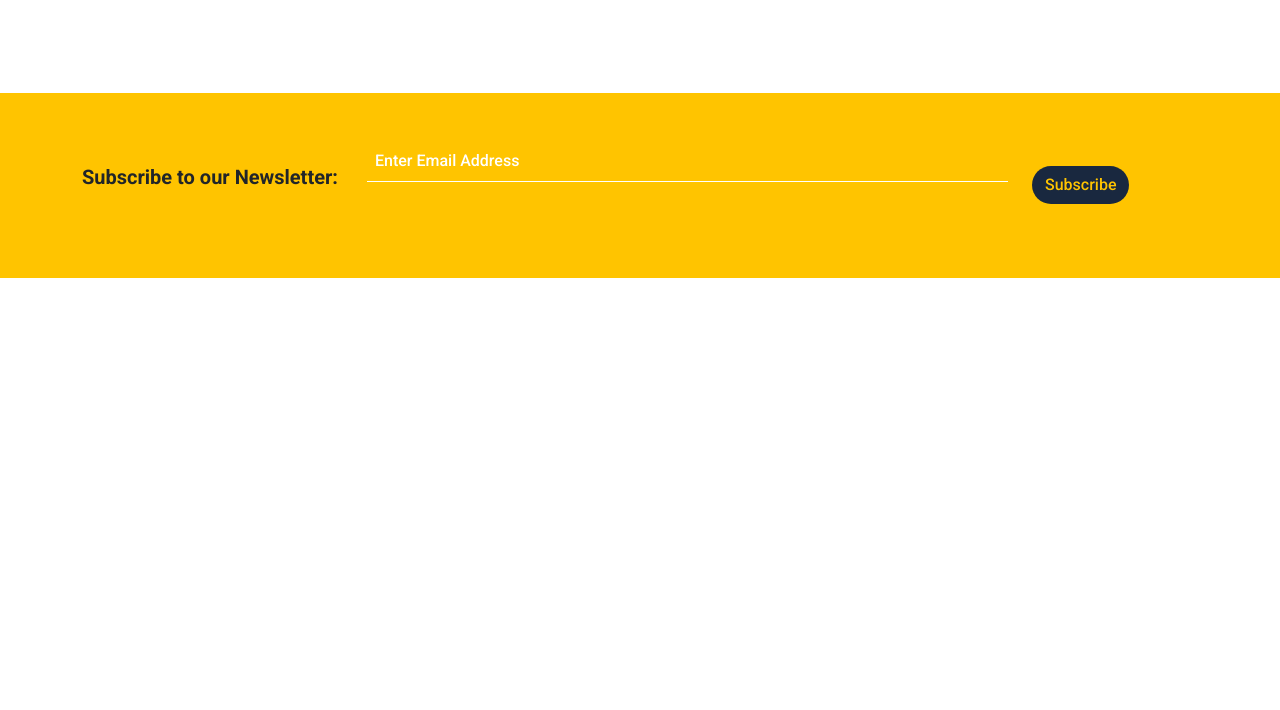
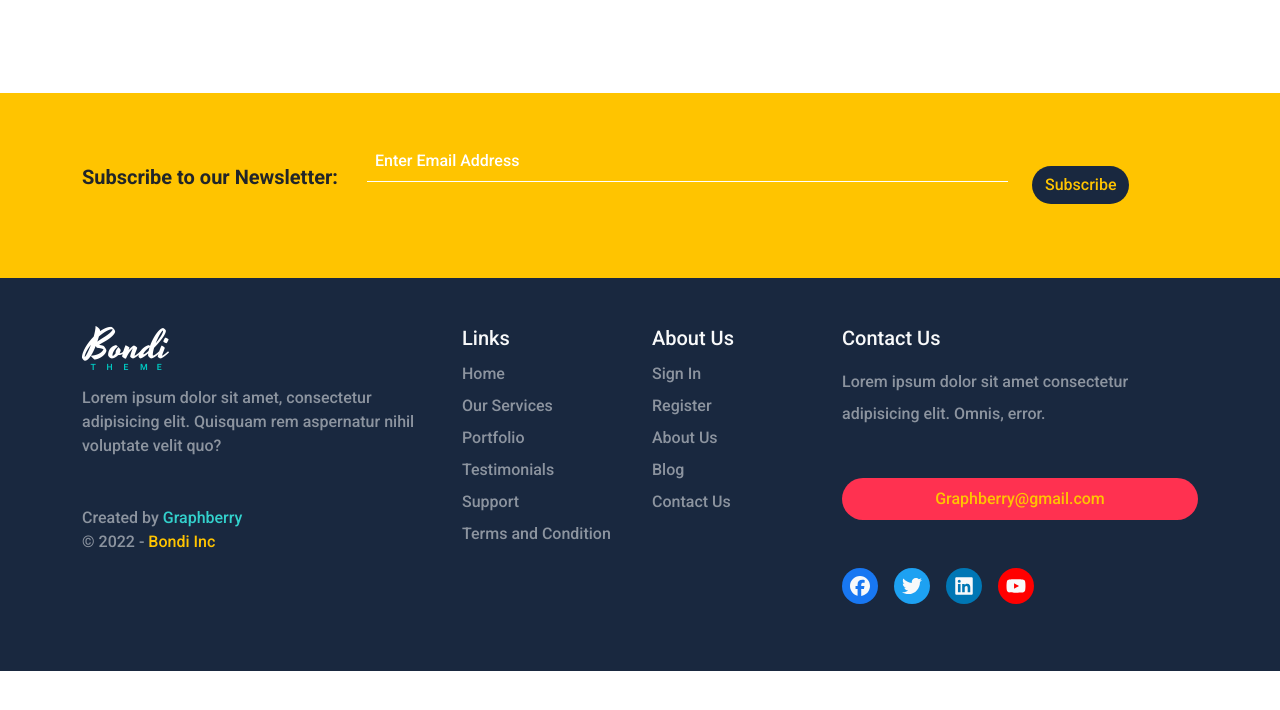
Before and after one commit to MohammedHassona99/Bootstrab-5-training, a plain HTML site: page index.html in a window 1280 px wide. Shown: the part 5290-6000 px from the top of the page. After the commit the page ends 5961 px from the top, so only its background shows below. Drawn offline with Linux system fonts and the light colour scheme.

Commit message:
footer and finish

```diff
--- a/css/app.scss
+++ b/css/app.scss
@@ -22,7 +22,6 @@
 }
 body {
   font-family: "Roboto", sans-serif;
-  height: 10000px;
 }
 .main-btn {
   background-color: var(--red-color);
@@ -168,3 +167,34 @@ body {
   }
 }
 /* End Subscribe */
+/* Start Footer */
+footer {
+  background-color: var(--dark-color);
+  .copyright {
+    > span {
+      color: var(--green-color);
+    }
+    div > span {
+      color: var(--yellow-color);
+    }
+  }
+  .contact {
+    svg {
+      width: 20px;
+      height: 20px;
+    }
+    .facebook {
+      background-color: #1877f2;
+    }
+    .twitter {
+      background-color: #1da1f2;
+    }
+    .linkedin {
+      background-color: #0077b5;
+    }
+    .youtube {
+      background-color: #ff0000;
+    }
+  }
+}
+/* End Footer */
--- a/index.html
+++ b/index.html
@@ -407,6 +407,94 @@
       </div>
     </section>
     <!-- End Subscribe -->
+    <!-- Start Footer -->
+    <footer class="py-5 text-white-50 text-center text-md-start">
+      <div class="container">
+        <div class="row">
+          <div class="col-md-6 col-lg-4">
+            <div class="info mb-5">
+              <img class="mb-3 img-fluid" src="./imgs/logo.png" alt="" />
+              <p class="mb-5">
+                Lorem ipsum dolor sit amet, consectetur adipisicing elit.
+                Quisquam rem aspernatur nihil voluptate velit quo?
+              </p>
+              <div class="copyright">
+                Created by <span>Graphberry</span>
+                <div>&copy; 2022 - <span>Bondi Inc</span></div>
+              </div>
+            </div>
+          </div>
+          <div class="col-md-6 col-lg-2">
+            <div class="links">
+              <h5 class="text-light">Links</h5>
+              <ul class="list-unstyled lh-lg">
+                <li>Home</li>
+                <li>Our Services</li>
+                <li>Portfolio</li>
+                <li>Testimonials</li>
+                <li>Support</li>
+                <li>Terms and Condition</li>
+              </ul>
+            </div>
+          </div>
+          <div class="col-md-6 col-lg-2">
+            <div class="links">
+              <h5 class="text-light">About Us</h5>
+              <ul class="list-unstyled lh-lg">
+                <li>Sign In</li>
+                <li>Register</li>
+                <li>About Us</li>
+                <li>Blog</li>
+                <li>Contact Us</li>
+              </ul>
+            </div>
+          </div>
+          <div class="col-md-6 col-lg-4">
+            <div class="contact">
+              <h5 class="text-light">Contact Us</h5>
+              <p class="lh-lg mt-3 mb-5">
+                Lorem ipsum dolor sit amet consectetur adipisicing elit. Omnis,
+                error.
+              </p>
+              <a href="#" class="btn main-btn rounded-pill w-100"
+                >Graphberry@gmail.com</a
+              >
+              <ul class="d-flex list-unstyled mt-5 gap-3">
+                <li>
+                  <a href="" class="d-block text-light">
+                    <i
+                      class="fa-brands fa-facebook fa-lg facebook rounded-circle p-2"
+                    ></i>
+                  </a>
+                </li>
+                <li>
+                  <a href="" class="d-block text-light">
+                    <i
+                      class="fa-brands fa-twitter fa-lg twitter rounded-circle p-2"
+                    ></i>
+                  </a>
+                </li>
+                <li>
+                  <a href="" class="d-block text-light">
+                    <i
+                      class="fa-brands fa-linkedin fa-lg linkedin rounded-circle p-2"
+                    ></i>
+                  </a>
+                </li>
+                <li>
+                  <a href="" class="d-block text-light">
+                    <i
+                      class="fa-brands fa-youtube fa-lg youtube rounded-circle p-2"
+                    ></i>
+                  </a>
+                </li>
+              </ul>
+            </div>
+          </div>
+        </div>
+      </div>
+    </footer>
+    <!-- End Footer -->
     <script src="./js/bootstrap.bundle.min.js"></script>
     <script src="./js/all.min.js"></script>
   </body>
```
Also changed, not shown: css/app.css, 1 other file.
